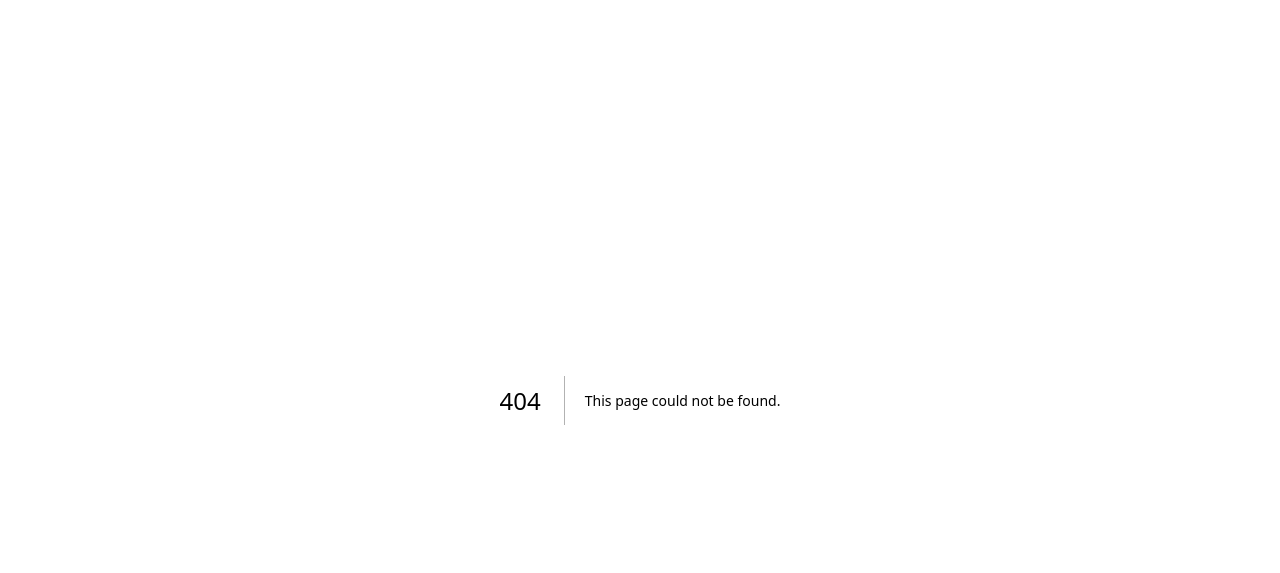
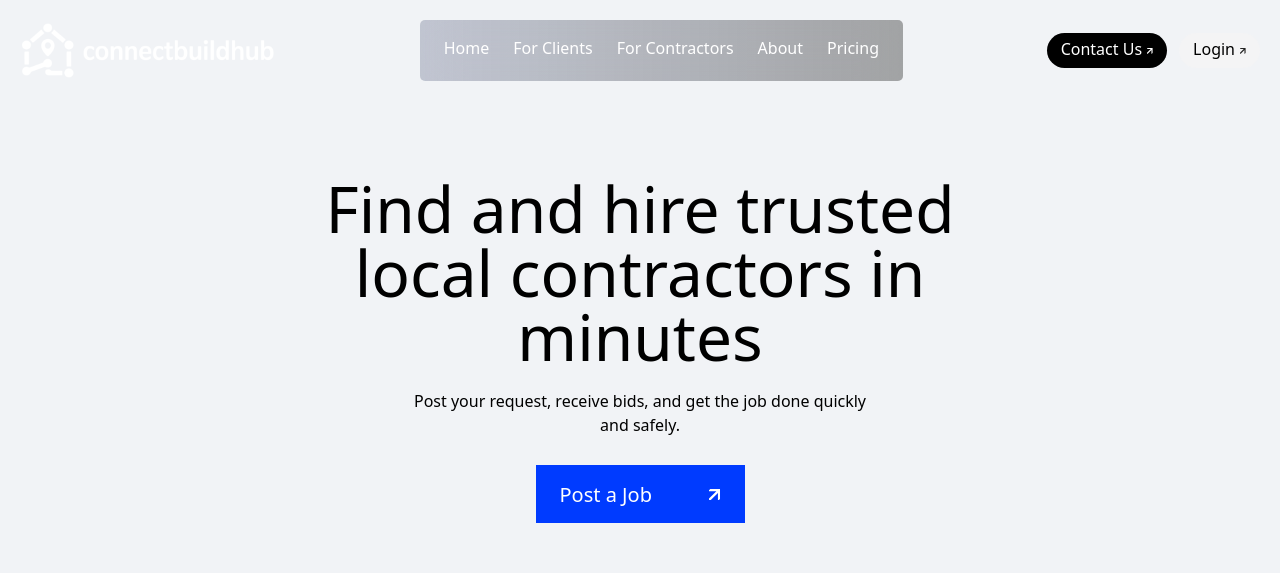
Before and after one commit to CBA-React/Christian-Landes, a Next.js app: page /for-clients in a window 1280 px wide. Before the commit this address had no page. Shown: the top 573 px of the page. Built offline with nearby package versions, Linux system fonts and the light colour scheme.

Commit message:
for clients page: added for clients page

```diff
--- /dev/null
+++ b/src/app/(main)/for-clients/page.tsx
@@ -0,0 +1,26 @@
+import React, { JSX } from 'react';
+
+import { HowWorks } from '@/modules/ForClients/HowWorks';
+import { PointsDescription } from '@/modules/ForClients/PointsDescription';
+import { ProjectCategories } from '@/modules/ForClients/ProjectCategories';
+import { WhyUs } from '@/modules/ForClients/WhyUs';
+import { DescriptionBanner } from '@/shared/components/DescriptionBanner/DescriptionBanner';
+
+export default function ForClients(): JSX.Element {
+    return (
+        <main>
+            <DescriptionBanner
+                title={'Find and hire trusted local contractors in minutes'}
+                description={
+                    'Post your request, receive bids, and get the job done quickly and safely.'
+                }
+                buttonText={'Post a Job'}
+                buttonLink={'#'}
+            />
+            <PointsDescription />
+            <ProjectCategories />
+            <WhyUs />
+            <HowWorks />
+        </main>
+    );
+}
```
